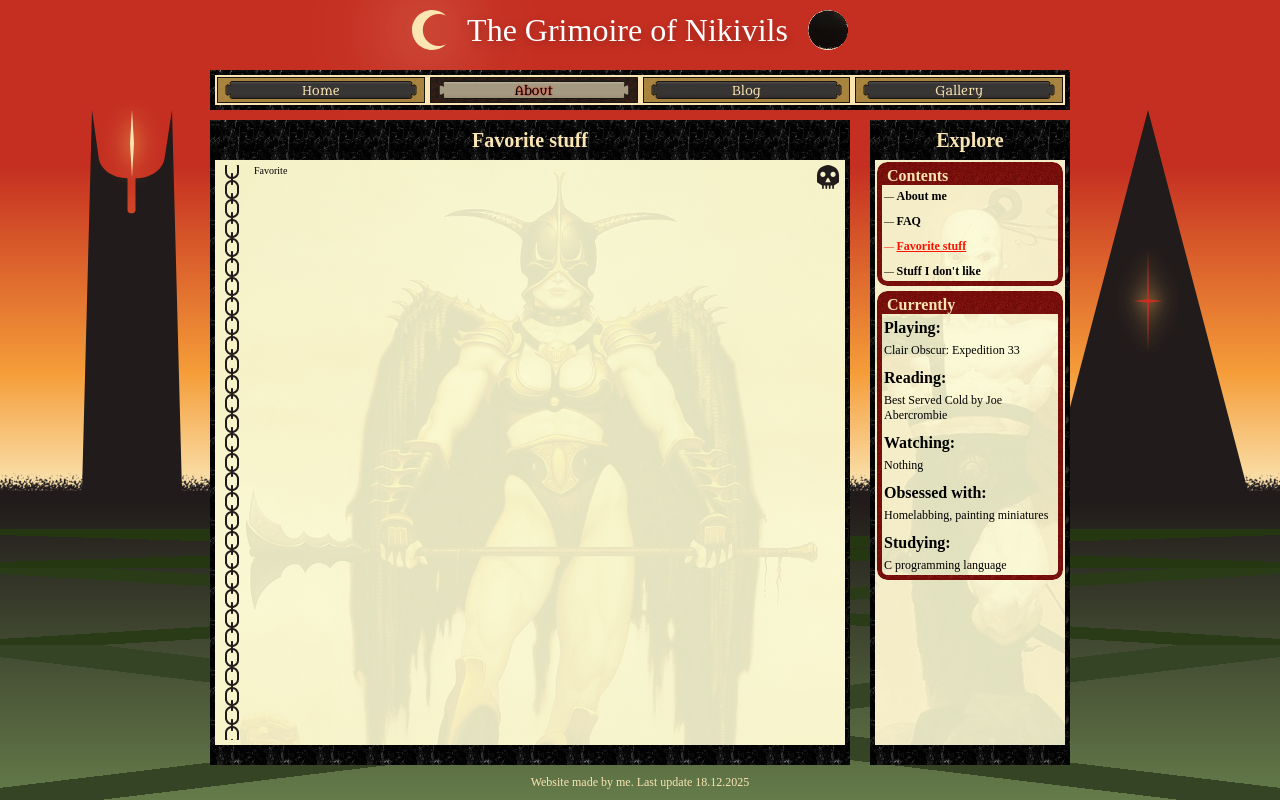
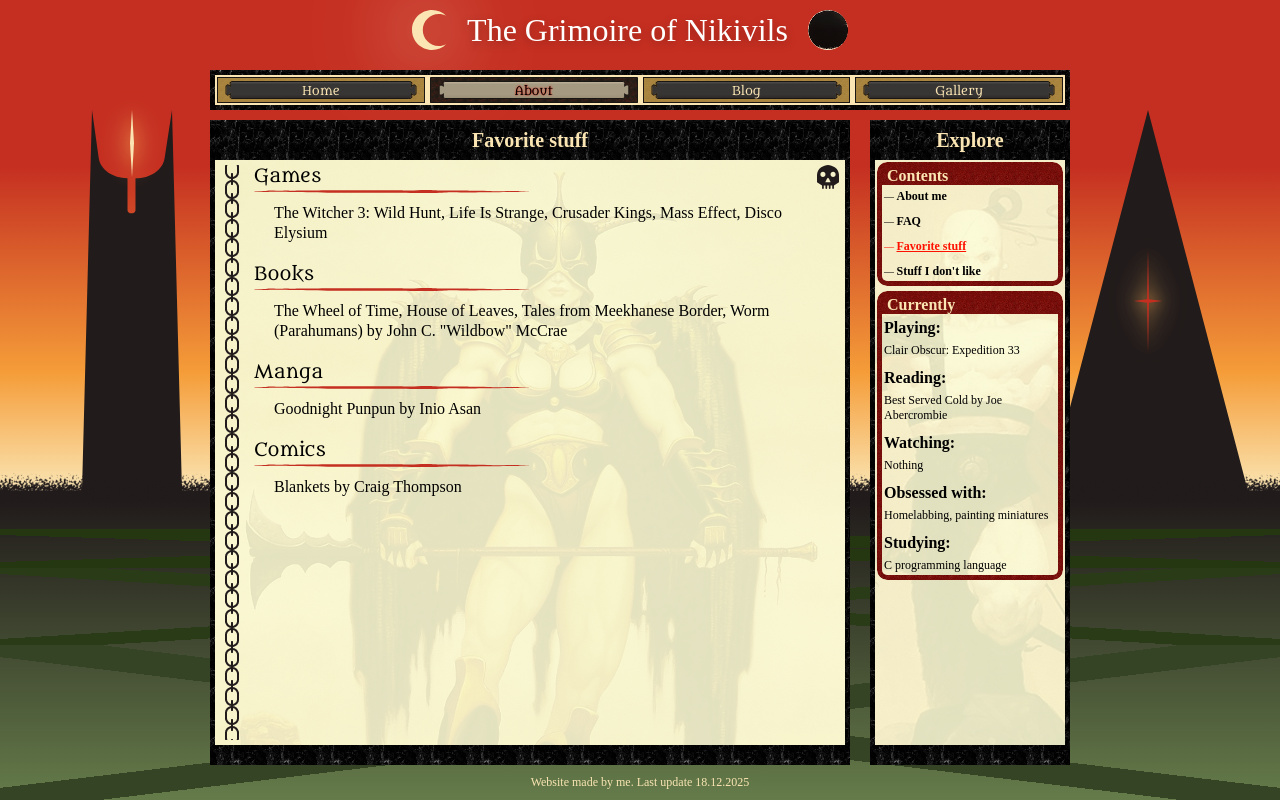
Before and after one commit to NikitaVirachev/nikivils-grimoire-frontend, a React (Vite) app: page /about/favorite in a window 1280 px wide. Built offline with nearby package versions, Linux system fonts and the light colour scheme.

Commit message:
feat #6: create favorite stuff page

```diff
--- a/src/components/Post/Post.tsx
+++ b/src/components/Post/Post.tsx
@@ -1,6 +1,12 @@
 import styled, { css } from 'styled-components';
 
 import { respond } from '../../styles/Mixins';
+
+export const Posts = styled.div`
+  display: flex;
+  flex-direction: column;
+  gap: 2rem;
+`;
 
 export const PostContent = styled.section`
   display: flex;
--- a/src/pages/About/AboutMe.tsx
+++ b/src/pages/About/AboutMe.tsx
@@ -1,8 +1,6 @@
 import { PositionedMainContent } from '../../layouts/MainContent';
 import { QuaternaryHeading, UnderlinedHeader } from '../../shared/typography/Headings';
-import { PostText as Paragraph } from '../../components/Post/Post';
-import { Paragraphs } from '../../components/Post/Post';
-import { PostContent } from '../../components/Post/Post';
+import { PostText as Paragraph, Paragraphs, PostContent } from '../../components/Post/Post';
 import { PhoneContents, PhoneCurrently, PhoneBorder } from './About.styles';
 
 const AboutMe = () => {
--- a/src/pages/About/Favorite.tsx
+++ b/src/pages/About/Favorite.tsx
@@ -1,7 +1,59 @@
 import { PositionedMainContent } from '../../layouts/MainContent';
+import { PostText, PostContent, Posts } from '../../components/Post/Post';
+import { PhoneContents, PhoneCurrently, PhoneBorder } from './About.styles';
+import { QuaternaryHeading, UnderlinedHeader } from '../../shared/typography/Headings';
 
 const Favorite = () => {
-  return <PositionedMainContent title='Favorite stuff'>Favorite</PositionedMainContent>;
+  return (
+    <PositionedMainContent title='Favorite stuff'>
+      <PhoneContents />
+
+      <PhoneBorder>
+        LoremipsumdolorsitametconsecteturSedrisuseuismodmalesuadaelementum.MaecenasincommodoametlacusantecursusFringillafelissemperenimv.UHKipsumdolorsitametconsecteturSedrisuseuismodmales
+      </PhoneBorder>
+
+      <Posts>
+        <PostContent>
+          <UnderlinedHeader>
+            <QuaternaryHeading>Games</QuaternaryHeading>
+          </UnderlinedHeader>
+          <PostText>
+            The Witcher 3: Wild Hunt, Life Is Strange, Crusader Kings, Mass Effect, Disco Elysium
+          </PostText>
+        </PostContent>
+
+        <PostContent>
+          <UnderlinedHeader>
+            <QuaternaryHeading>Books</QuaternaryHeading>
+          </UnderlinedHeader>
+          <PostText>
+            The Wheel of Time, House of Leaves, Tales from Meekhanese Border, Worm (Parahumans) by
+            John C. "Wildbow" McCrae
+          </PostText>
+        </PostContent>
+
+        <PostContent>
+          <UnderlinedHeader>
+            <QuaternaryHeading>Manga</QuaternaryHeading>
+          </UnderlinedHeader>
+          <PostText>Goodnight Punpun by Inio Asan</PostText>
+        </PostContent>
+
+        <PostContent>
+          <UnderlinedHeader>
+            <QuaternaryHeading>Comics</QuaternaryHeading>
+          </UnderlinedHeader>
+          <PostText>Blankets by Craig Thompson</PostText>
+        </PostContent>
+      </Posts>
+
+      <PhoneBorder>
+        LoremipsumdolorsitametconsecteturSedrisuseuismodmalesuadaelementum.MaecenasincommodoametlacusantecursusFringillafelissemperenimv.UHKipsumdolorsitametconsecteturSedrisuseuismodmales
+      </PhoneBorder>
+
+      <PhoneCurrently />
+    </PositionedMainContent>
+  );
 };
 
 export default Favorite;
```
